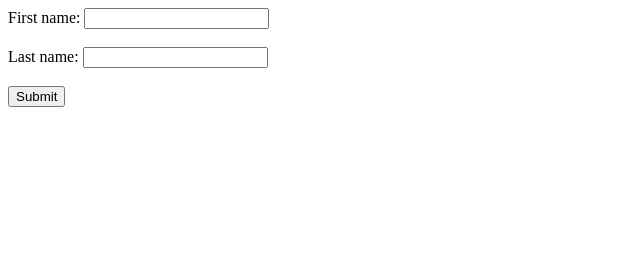
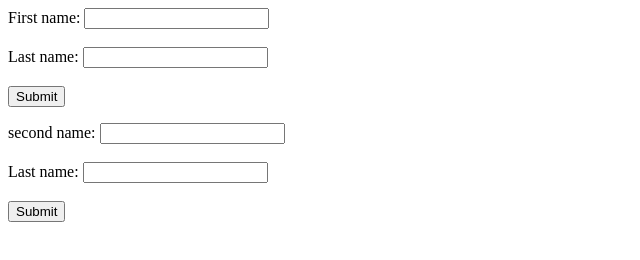
Before and after one commit to Anvith3068/localrepo, a plain HTML site: page index.html in a window 1280 px wide. Shown: the whole page, without its empty margins (0-640 px from the left). Drawn offline with Linux system fonts and the light colour scheme.

Commit message:
Update index.html

```diff
--- a/index.html
+++ b/index.html
@@ -5,3 +5,11 @@
     <input type="text" id="lname" name="lname"><br><br>
     <input type="submit" value="Submit">
   </form>
+
+<form action="/action_page.php" method="get">
+    <label for="fname">second name:</label>
+    <input type="text" id="Sname" name="fname"><br><br>
+    <label for="lname">Last name:</label>
+    <input type="text" id="lname" name="lname"><br><br>
+    <input type="submit" value="Submit">
+  </form>
```
